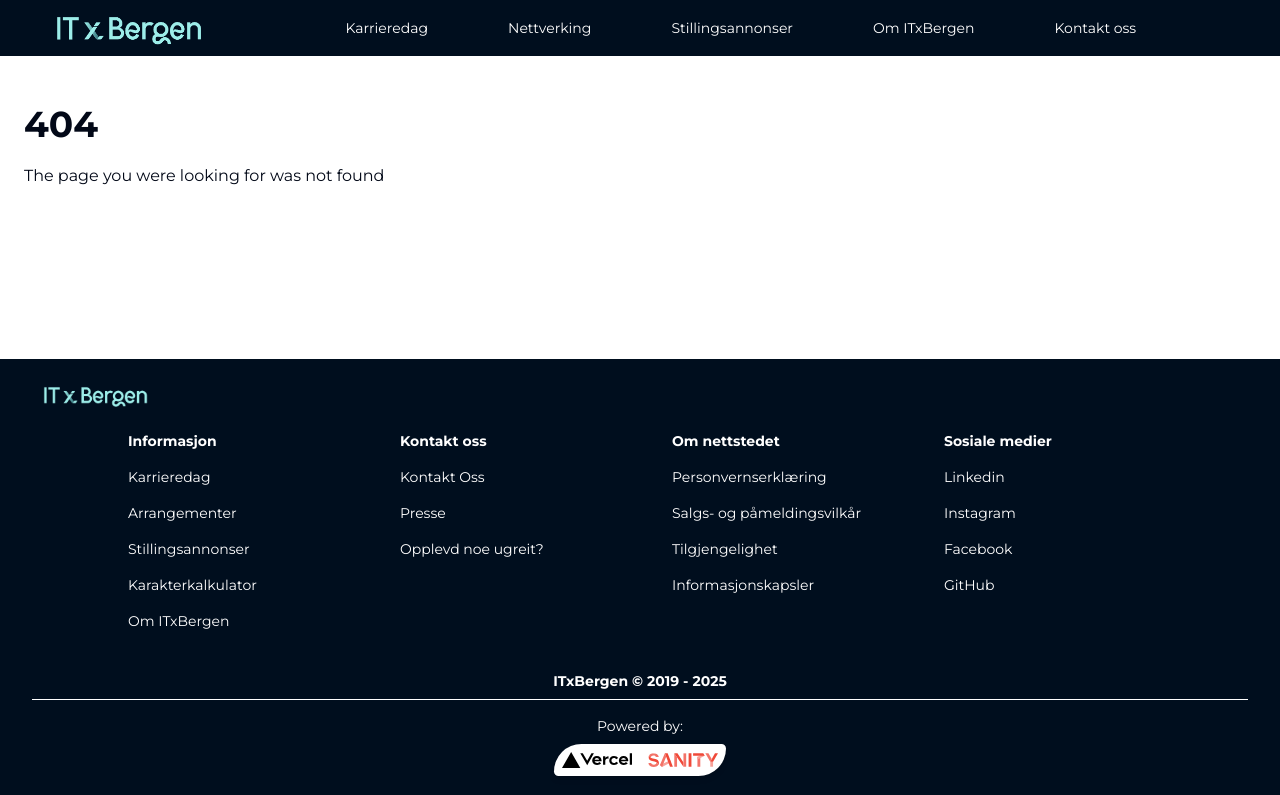
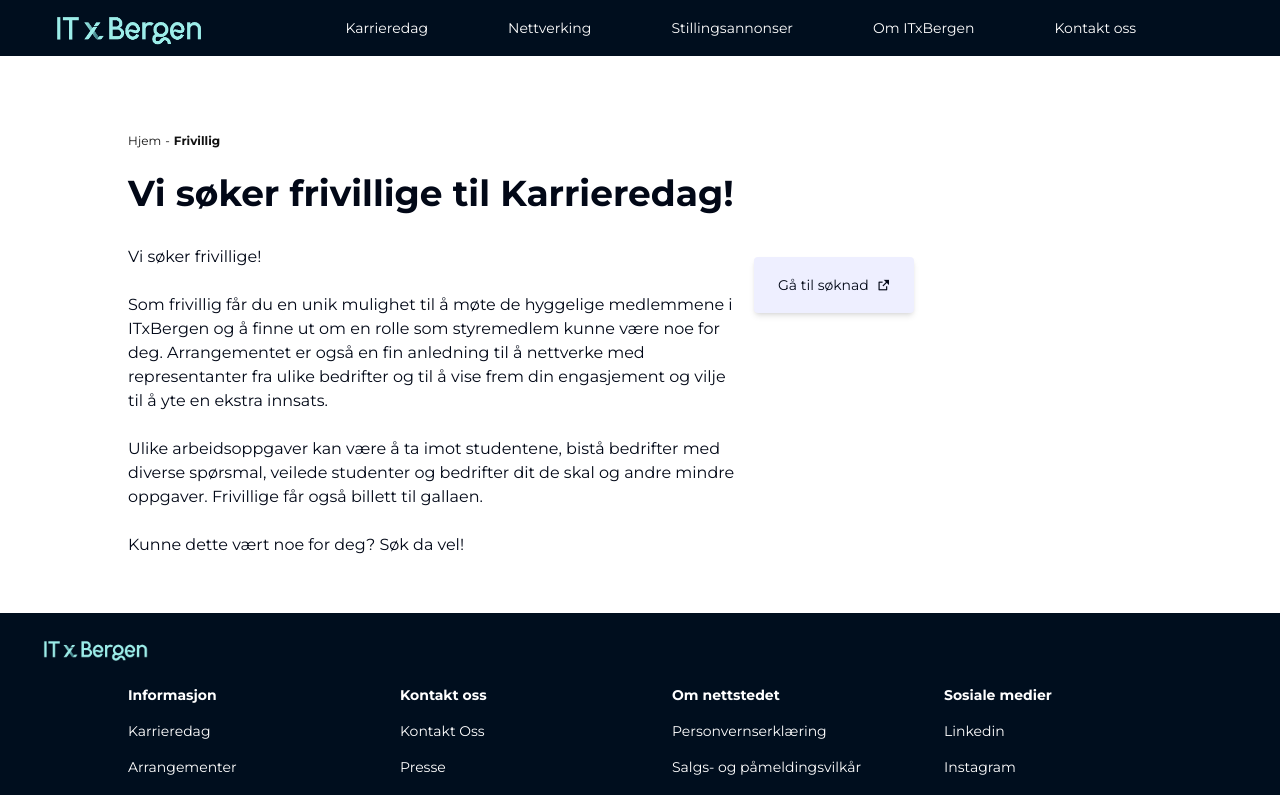
Before and after one commit to echo-karriere/itxbergen-frontend, a Next.js app: page /frivillig in a window 1280 px wide. Shown: the top 795 px of the page. Built offline with nearby package versions, Linux system fonts and the light colour scheme.

Commit message:
Søknad frivillig (#155)
* moved styremedlem-søknad to the lowest level, created frivillig-søknad

* updated the info on the frivillig page

---------

Co-authored-by: Isak Hansen <isakhansen@Isaks-MacBook-Air.local>

```diff
--- /dev/null
+++ b/src/app/frivillig/page.tsx
@@ -0,0 +1,36 @@
+import Breadcrumbs from "@/components/utils/automatic-breacrumbs";
+
+const Page = () => {
+  return (
+    <>
+      <div className="justify-center">
+        <div className="maxwidth md:pt-[4.5rem] pt-4 px-[1.8rem] md:px-32">
+          <Breadcrumbs />
+          <h1 className="text-3xl md:text-4xl font-bold pb-8 pt-4">
+            <span>Vi søker frivillige til Karrieredag!</span>
+          </h1>
+
+          <div className="flex flex-col md:flex-row pb-14">
+            <div className="md:w-[60%] md:mr-3 w-[80%]">
+              Vi søker frivillige!
+              <br /><br />
+              Som frivillig får du en unik mulighet til å møte de hyggelige medlemmene i ITxBergen og å finne ut om en rolle som styremedlem kunne være noe for deg. Arrangementet er også en fin anledning til å nettverke med representanter fra ulike bedrifter og til å vise frem din engasjement og vilje til å yte en ekstra innsats.
+              <br /><br />
+              Ulike arbeidsoppgaver kan være å ta imot studentene, bistå bedrifter med diverse spørsmal, veilede studenter og bedrifter dit de skal og andre mindre oppgaver. Frivillige får også billett til gallaen.
+              <br /><br />
+              Kunne dette vært noe for deg? Søk da vel!
+            </div>
+
+            <a href="https://airtable.com/appINI0wTszNC2Dvn/paggoqSKuopAgjwmc/form">
+              <div className="bg-IXBbg1 shadow-md w-40 h-14 rounded text-sm flex items-center justify-center my-3">
+                Gå til søknad <i className="ri-external-link-fill ml-2" />
+              </div>
+            </a>
+          </div>
+        </div>
+      </div>
+    </>
+  );
+};
+
+export default Page;
--- a/src/app/page.tsx
+++ b/src/app/page.tsx
@@ -152,11 +152,19 @@
             <div className="flex flex-col">
               <h2 className="text-2xl font-bold mb-6">Nyheter</h2>
               <div className="grid grid-cols-1 mb-3 md:grid-cols-3 gap-6 place-items-center">
-                <Link href={"/nettverking/styremedlem/"}>
+                <Link href={"/styremedlem/"}>
                   <NewsCard
                     image={"/Nettside_filler.png"}
                     title={"Vi søker nye styremedlemmer!"}
                     date={"19. August 2025"}
+                    height="14rem"
+                  />
+                </Link>
+                <Link href={"/frivillig/"}>
+                  <NewsCard
+                    image={"/Nettside_filler.png"}
+                    title={"Vi søker frivillige til karrieredag"}
+                    date={"20. August 2025"}
                     height="14rem"
                   />
                 </Link>
```
Also changed, not shown: src/app/styremedlem/page.tsx (renamed from src/app/nettverking/styremedlem/page.tsx).
